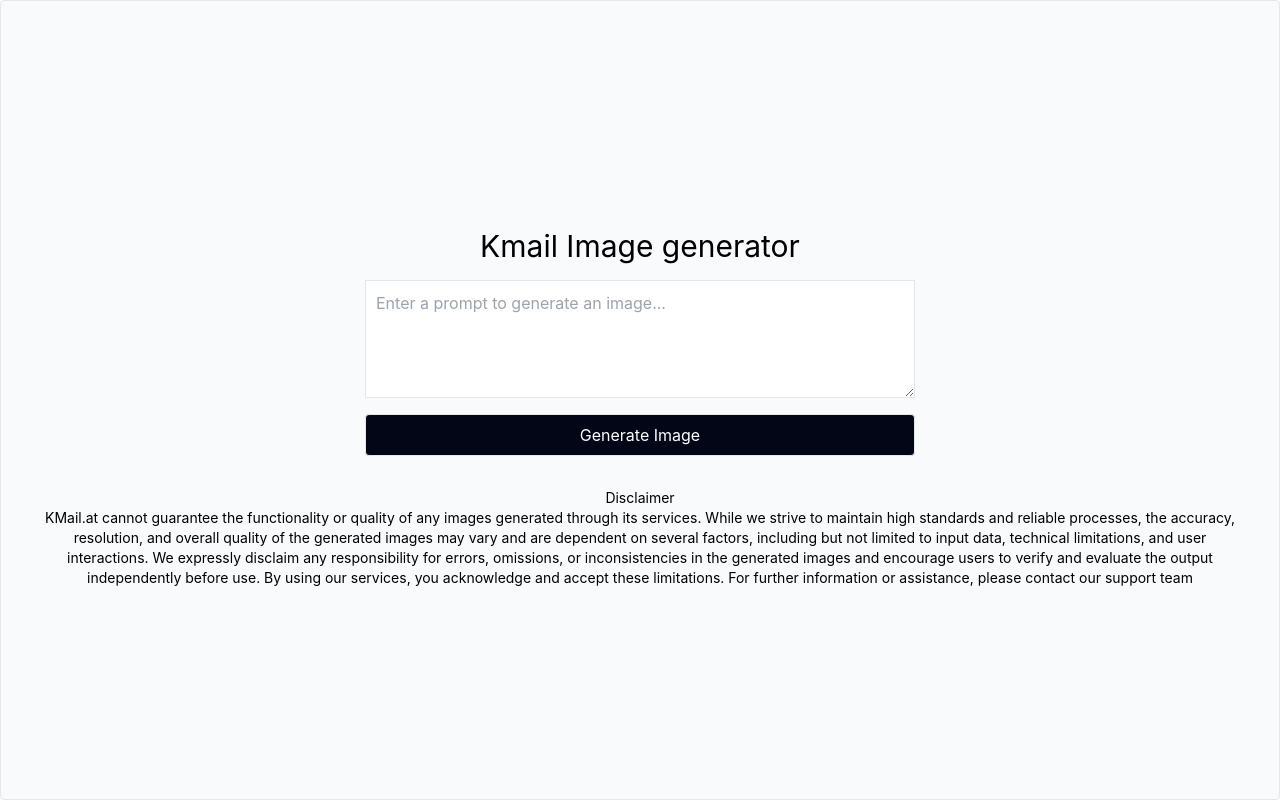
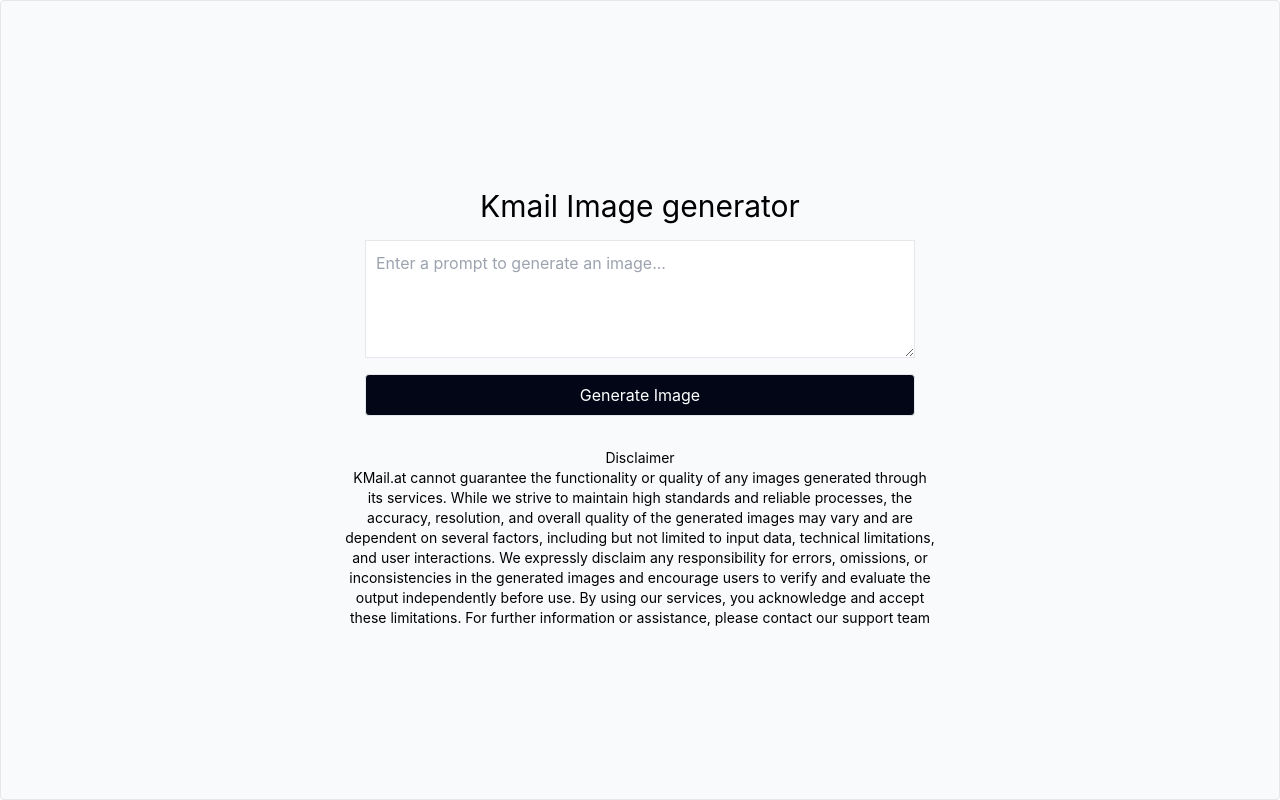
Before and after one commit to mokmail/imagegenerator, a React (Create React App) app in the folder huggi/: page / in a window 1280 px wide. Built offline with nearby package versions, Linux system fonts and the light colour scheme; no server answers.

Commit message:
disclamer edit

```diff
--- a/huggi/src/components/disclaimer.js
+++ b/huggi/src/components/disclaimer.js
@@ -1,6 +1,6 @@
 const Disclaimer = () => {
     return (
-        <div className=" mx-auto p-4  text-sm">
+        <div className=" mx-auto p-4  text-sm w-1/2">
             <h2>Disclaimer</h2>
 
             KMail.at cannot guarantee the functionality or quality of any images generated through its services. While we strive to maintain high standards and reliable processes, the accuracy, resolution, and overall quality of the generated images may vary and are dependent on several factors, including but not limited to input data, technical limitations, and user interactions.
```
